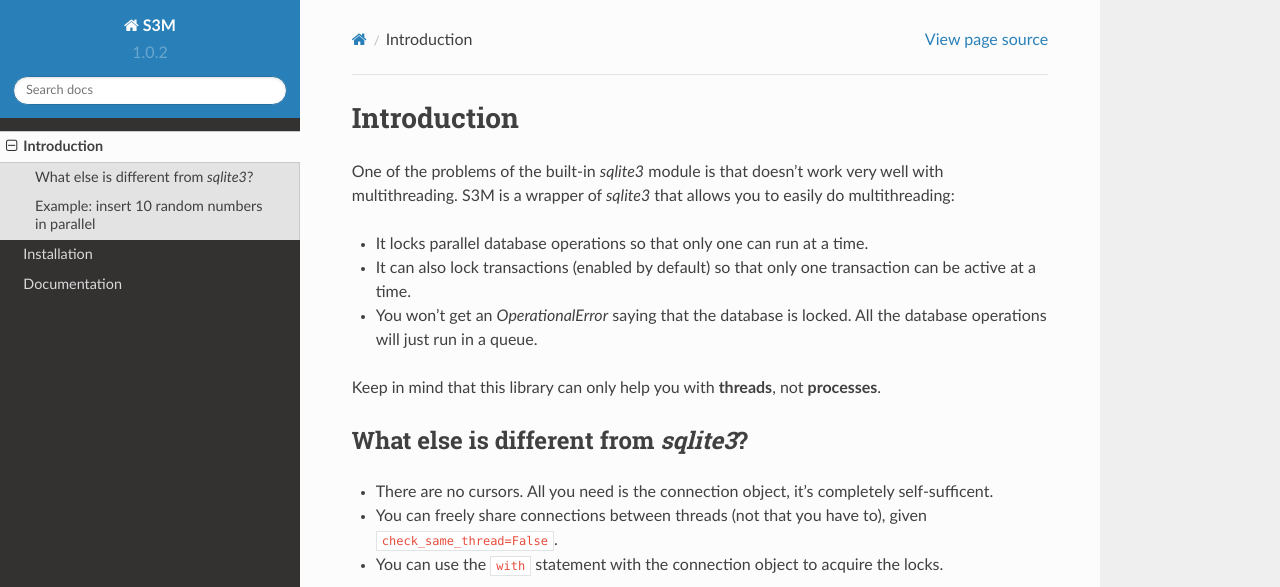
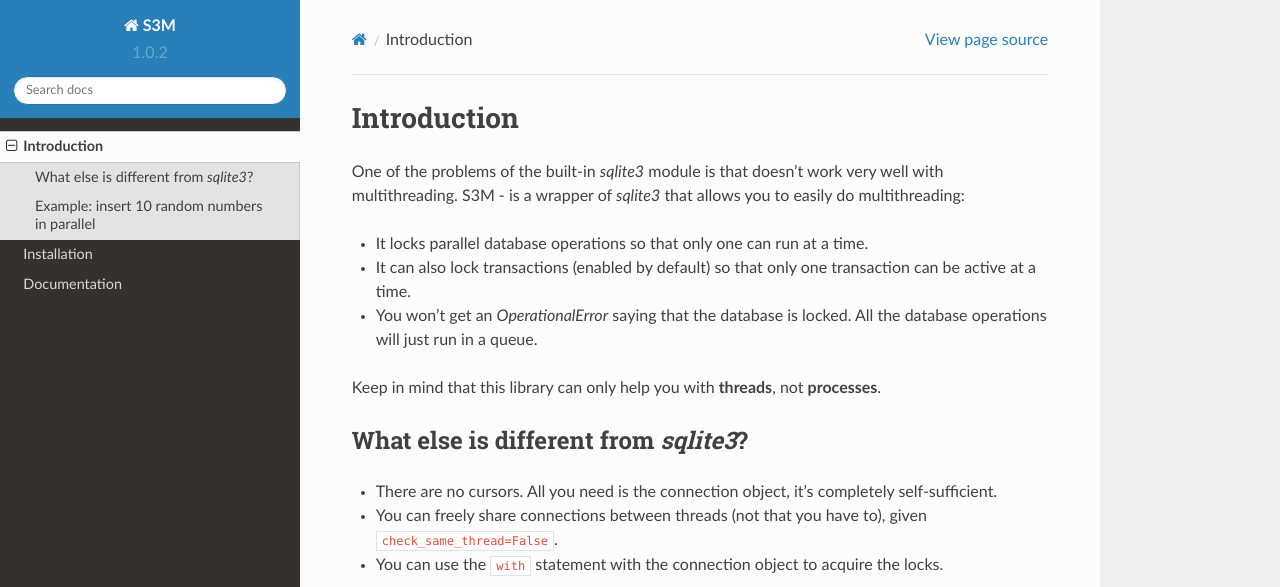
Before and after one commit to ivknv/s3m, a Sphinx documentation site: the page built from docs/intro.rst, in a window 1280 px wide and 900 px high. Shown: the top 587 px of the window. Built offline with Sphinx 7.4.7 and the Read the Docs theme 2.0.0, drawn with Linux system fonts in a browser that asks for light colours.

Commit message:
Fix a couple of typos

```diff
--- a/docs/intro.rst
+++ b/docs/intro.rst
@@ -2,7 +2,7 @@
 ============
 
 One of the problems of the built-in `sqlite3` module is that doesn't work very well with multithreading.
-S3M is a wrapper of `sqlite3` that allows you to easily do multithreading:
+S3M - is a wrapper of `sqlite3` that allows you to easily do multithreading:
 
 * It locks parallel database operations so that only one can run at a time.
 * It can also lock transactions (enabled by default) so that only one transaction can be active at a time.
@@ -13,7 +13,7 @@
 
 What else is different from `sqlite3`?
 ######################################
-* There are no cursors. All you need is the connection object, it's completely self-sufficent.
+* There are no cursors. All you need is the connection object, it's completely self-sufficient.
 * You can freely share connections between threads (not that you have to), given ``check_same_thread=False``.
 * You can use the ``with`` statement with the connection object to acquire the locks.
 
```
